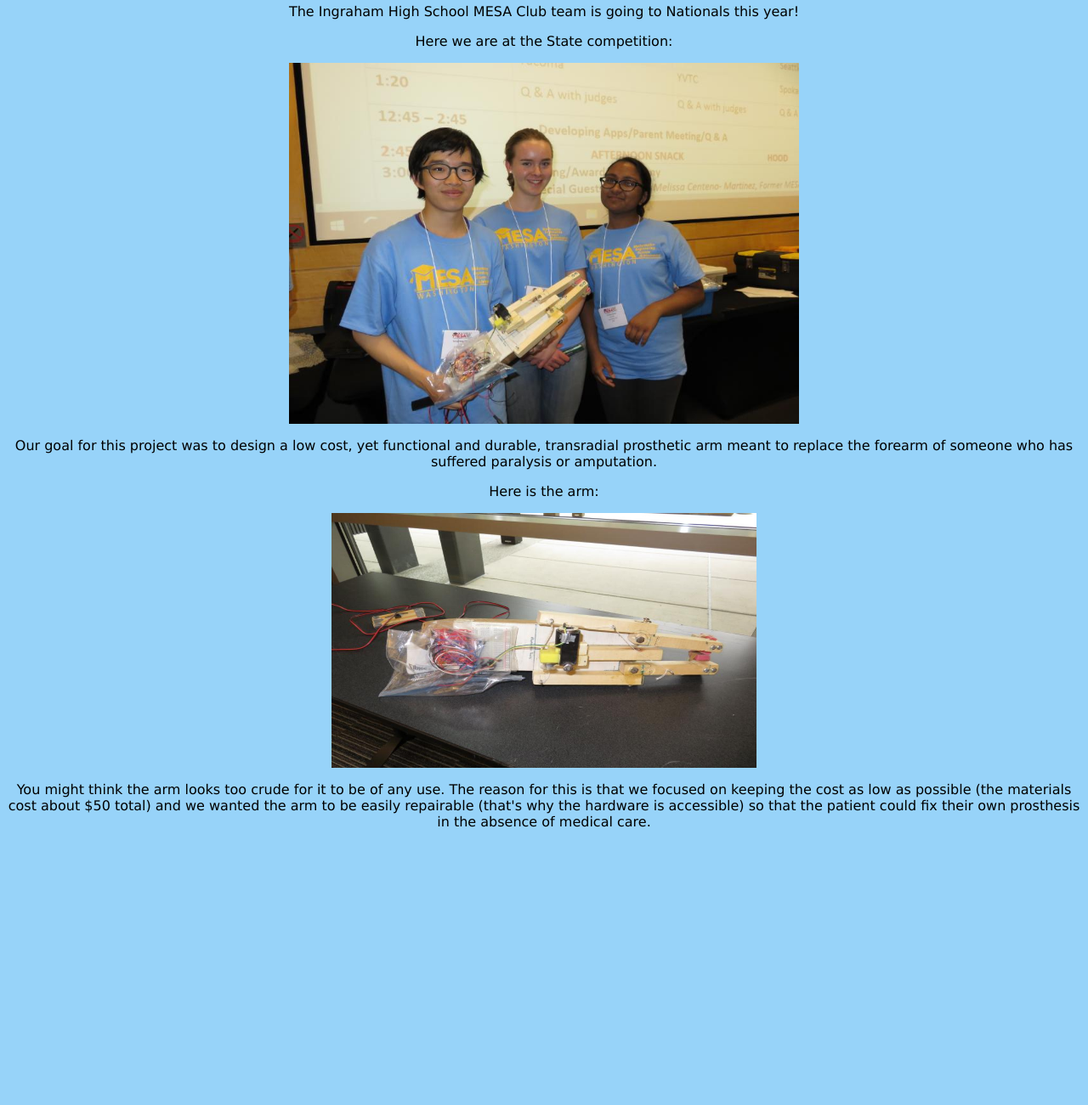
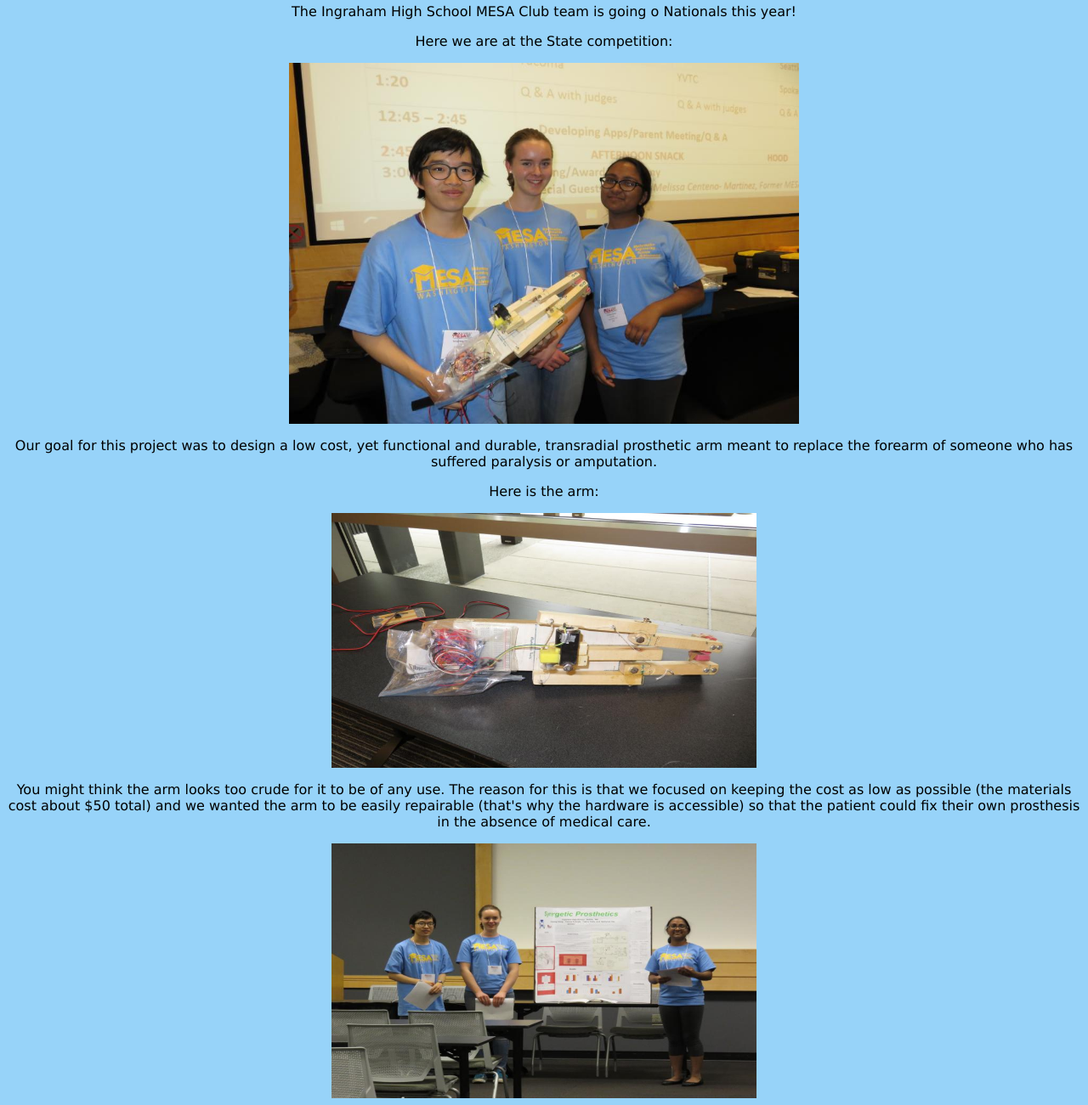
Before and after one commit to vscheyer/gwc-test-site, a plain HTML site: page Vienna.html in a window 1280 px wide. Shown: the part 145-1446 px from the top of the page at 85% size. Before the commit the page ends 1138 px from the top, so only its background shows below. Drawn offline with Linux system fonts and the light colour scheme.

Commit message:
Update Vienna.html

```diff
--- a/Vienna.html
+++ b/Vienna.html
@@ -16,13 +16,17 @@
 
 
    <div>
-    <p><center>The Ingraham High School MESA Club team is going to Nationals this year!</center></p>
+   <p><center>The Ingraham High School MESA Club team is going o Nationals this year!</center></p>
    <p><center>Here we are at the State competition:</center></p>
    <center><img src="images/Prosthetic State Team.JPG" alt="The team at State." style="width:600px;height:425px"></center>
    <p><center>Our goal for this project was to design a low cost, yet functional and durable, transradial prosthetic arm meant to replace the forearm of someone who has suffered paralysis or amputation. </center></p>
    <p><center>Here is the arm:</center></p>
    <center><img src="images/Prosthetic Arm.JPG" alt="Our prosthetic arm." style="width:500px;height:300px"></center>
    <p><center>You might think the arm looks too crude for it to be of any use. The reason for this is that we focused on keeping the cost as low as possible (the materials cost about $50 total) and we wanted the arm to be easily repairable (that's why the hardware is accessible) so that the patient could fix their own prosthesis in the absence of medical care.</center></p>
+   <center><img src="images/Pros State Pres Team.JPG" alt="Here we are with our poster when we did our resentation." style="width:500px;height:300px"></center>
+
+
+
    </div>
 
 
```
Lines whose indentation alone changed are shown as unchanged.
